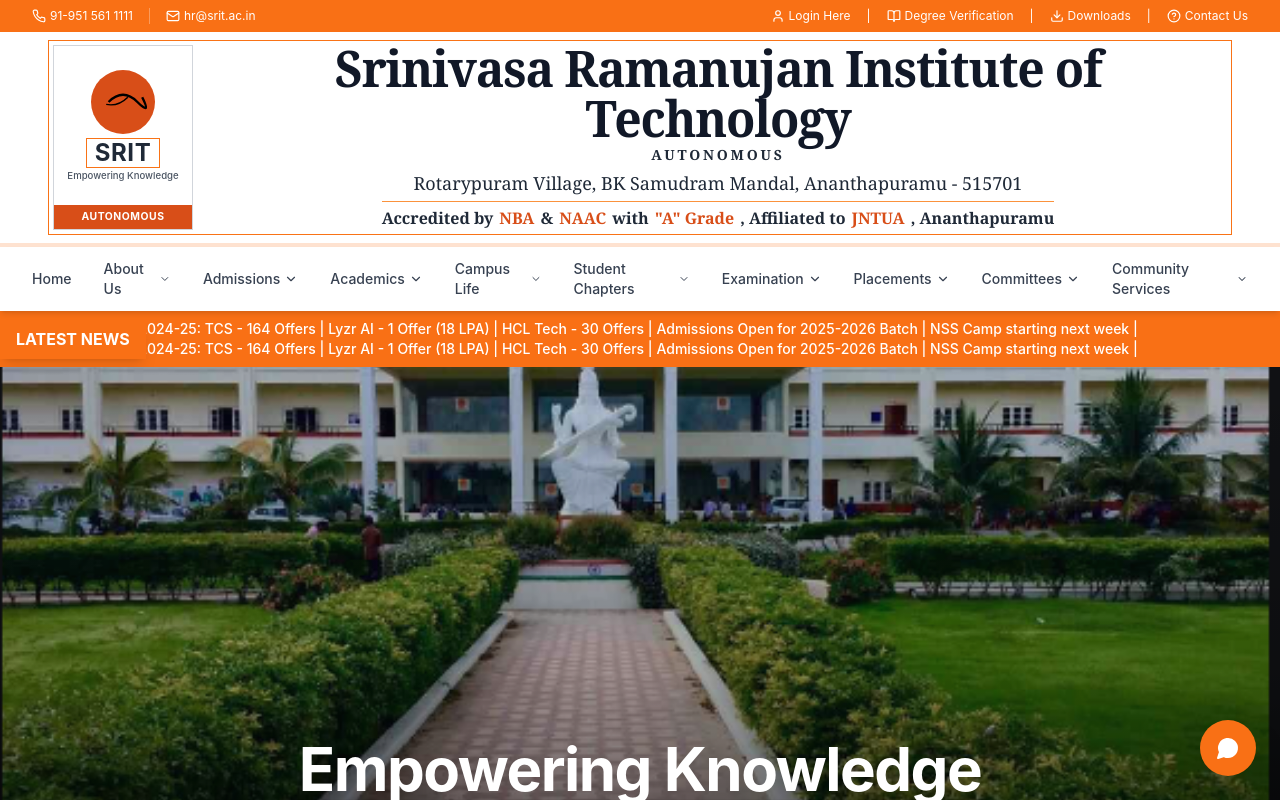
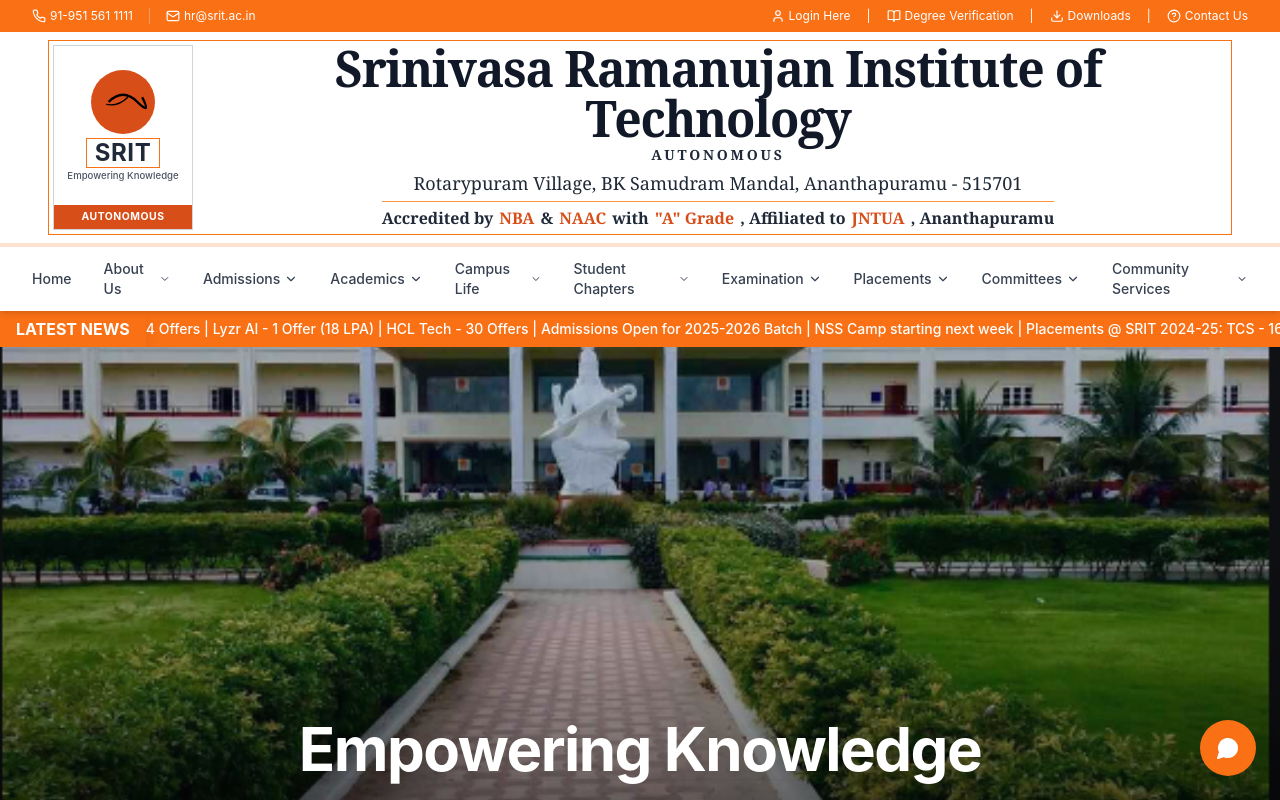
Before and after one commit to Sreenath3313/Srit-prototype-, a React (Vite) app in the folder client/: page / in a window 1280 px wide. Shown: the top 800 px of the page. Built offline with nearby package versions, Linux system fonts and the light colour scheme; no server answers; the HTML template or start-up script is replaced by a standard one.

Commit message:
Fix news ticker to display in single line with whitespace-nowrap classes
Co-authored-by: Sreenath3313 <196312176+Sreenath3313@users.noreply.github.com>

```diff
--- a/client/src/components/homepage/Header.tsx
+++ b/client/src/components/homepage/Header.tsx
@@ -154,11 +154,11 @@ export const Header: React.FC = () => {
 
       {/* Ticker */}
       <div className="bg-primary text-white py-2 overflow-hidden relative flex items-center ticker-wrapper">
-          <div className="absolute left-0 bg-primary z-10 px-4 py-2 font-bold shadow-lg">
+          <div className="absolute left-0 bg-primary z-10 px-4 py-2 font-bold shadow-lg whitespace-nowrap">
               LATEST NEWS
           </div>
           <div className="w-full overflow-hidden flex pl-32">
-              <div className="ticker-text text-sm font-medium">
+              <div className="ticker-text text-sm font-medium whitespace-nowrap inline-block">
                   {latestNews} {latestNews}
               </div>
           </div>
```
